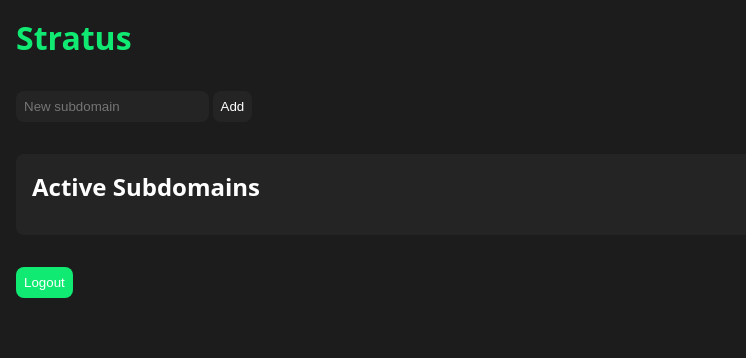
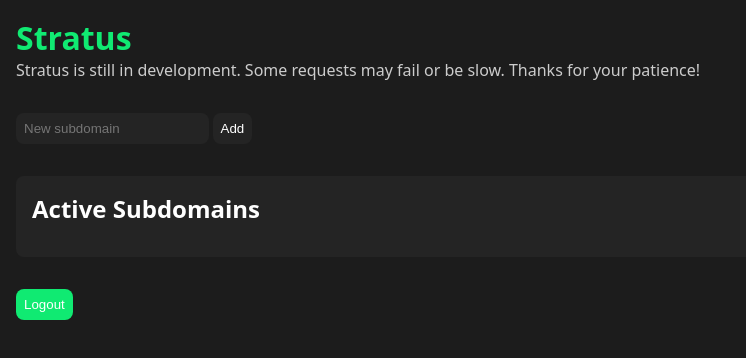
Before and after one commit to kubgus/stratus, a website: page src/views/index.html in a window 1280 px wide. Shown: the whole page, without its empty margins (0-746 px from the left). Drawn offline with Linux system fonts and the light colour scheme; no server answers.

Commit message:
Add WIP warning

```diff
--- a/src/views/index.html
+++ b/src/views/index.html
@@ -8,10 +8,16 @@
         #error {
             color: red;
         }
+
+        .warning {
+            color: #ccc;
+        }
     </style>
 </head>
 <body>
     <h1>Stratus</h1>
+
+    <p class="warning">Stratus is still in development. Some requests may fail or be slow. Thanks for your patience!</p>
 
     <form>
         <input type="text" name="subdomain" id="subdomain" placeholder="New subdomain">
```
